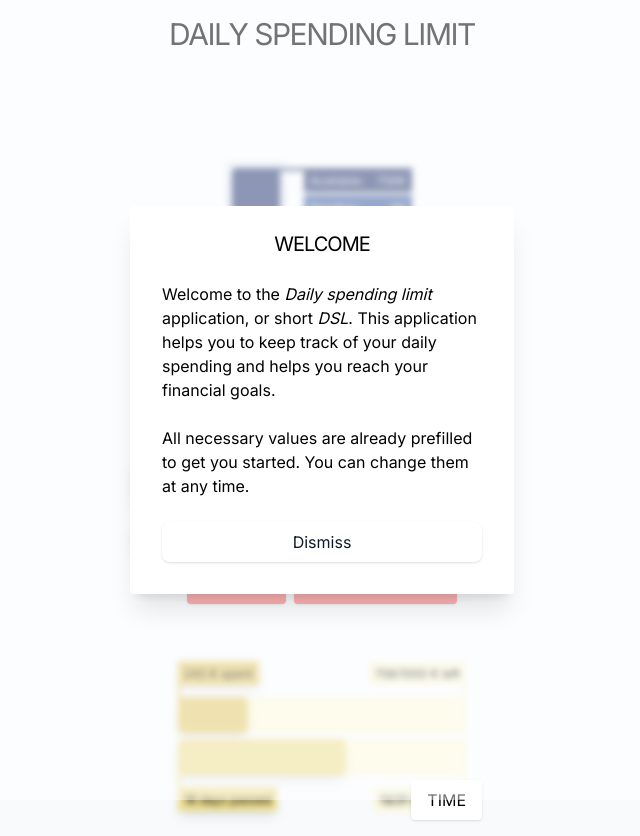
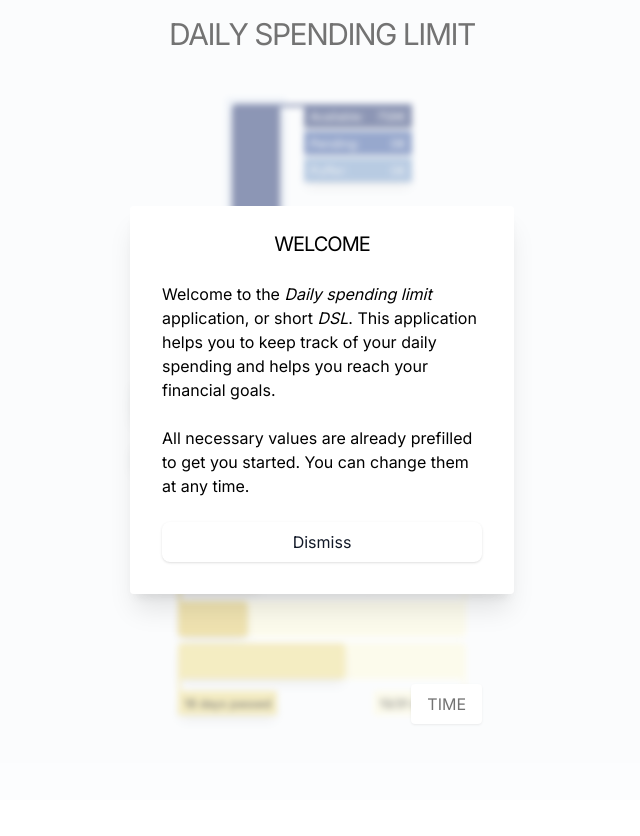
Before and after one commit to WendtOle/daily-spending-limit, a Next.js app: page / in a window 1280 px wide. Shown: the whole page, without its empty margins (318-958 px from the left). After the commit the page ends 800 px from the top, so only its background shows below. Built offline with nearby package versions, Linux system fonts and the light colour scheme.

Commit message:
Adjust spacing

```diff
--- a/app/BudgetChart.tsx
+++ b/app/BudgetChart.tsx
@@ -125,7 +125,7 @@ export const BudgetChart = () => {
     const hideLine =
       height === 0 || barTop > labelTop || labelTop > barTop + height;
     return (
-      <>
+      <div key={barTop}>
         <div
           className={`rounded-md ${color} h-full shadow-lg w-16`}
           style={{
@@ -148,7 +148,7 @@ export const BudgetChart = () => {
             <span>{value}€</span>
           </div>
         </div>
-      </>
+      </div>
     );
   };
 
@@ -185,7 +185,7 @@ export const BudgetChart = () => {
   );
 
   return (
-    <div className={`w-80 sm:w-96 mt-8 flex flex-row justify-center`}>
+    <div className={`w-80 sm:w-96 flex flex-row justify-center`}>
       <div className="flex flex-row w-64">
         <div className="h-60 w-20 flex items-end bg-blue-100">
           <div className="relative w-16 h-56 mb-2 ml-2">
--- a/app/Gallery.tsx
+++ b/app/Gallery.tsx
@@ -20,7 +20,7 @@ export const Gallery = ({ entries, defaultSelectedIndex }: GalleryProps) => {
   };
 
   return (
-    <div className="h-full flex flex-col justify-between space-y-8 mt-8">
+    <div className="h-full flex flex-col justify-between space-y-4">
       {entries.map(({ component, label, color }, index) => {
         const isFocused = index === focus;
         const buttonClasses = `${color} text-white px-4 py-2 rounded shadow uppercase text-md`;
```
